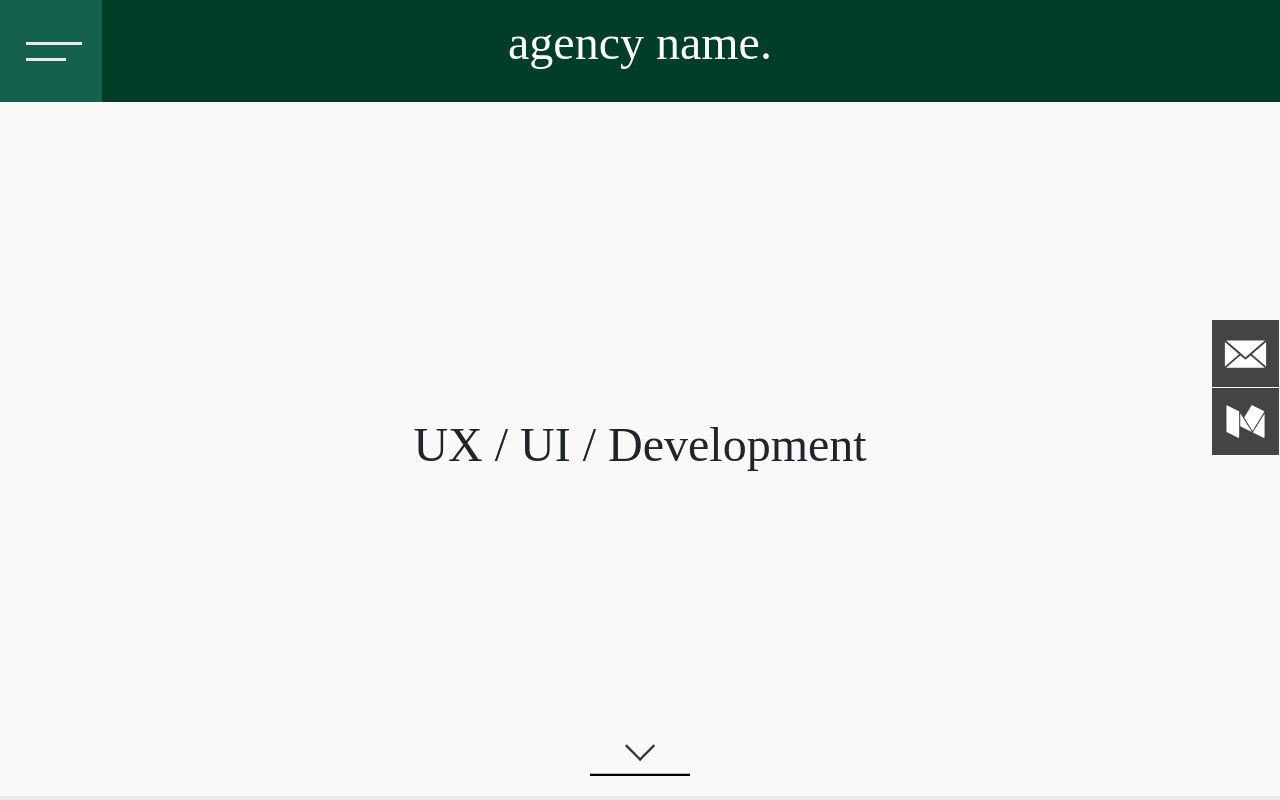
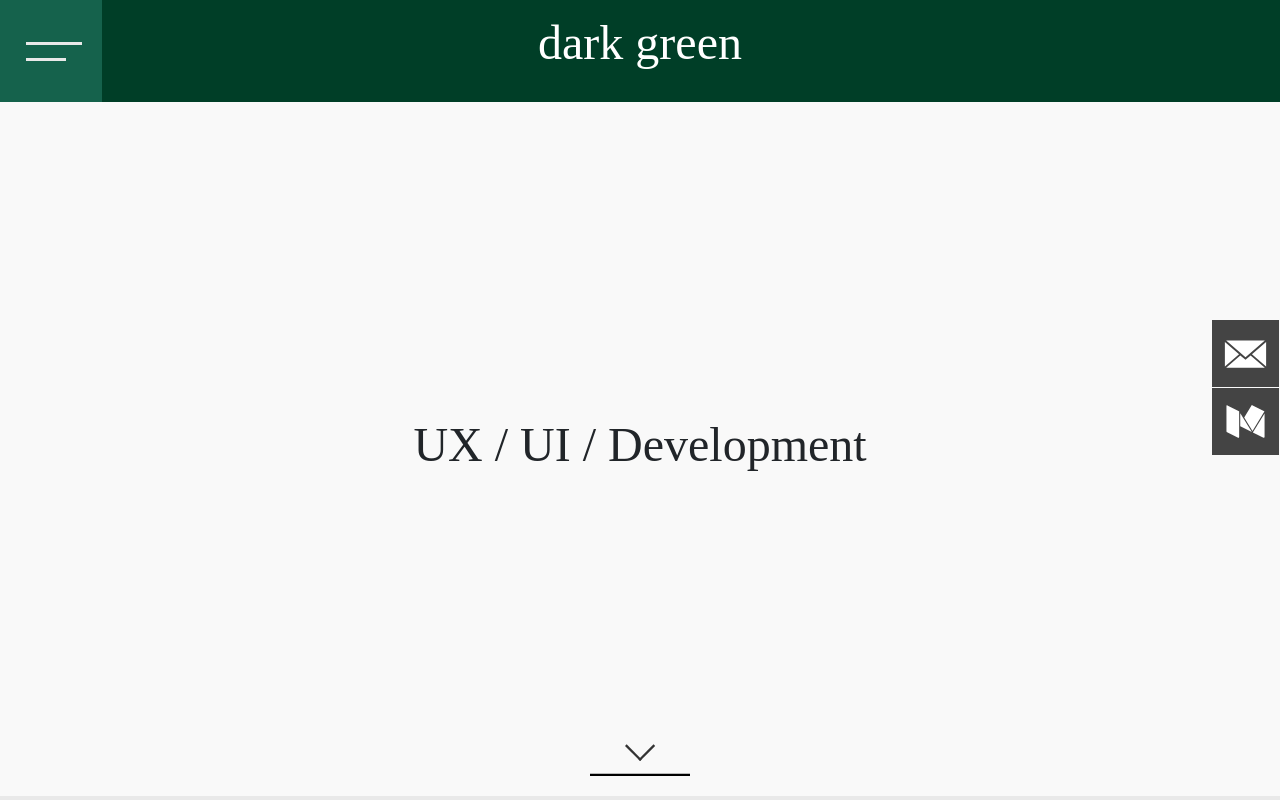
Before and after one commit to calvchum/agency-webpage, a React (Create React App) app: page / in a window 1280 px wide. Shown: the top 800 px of the page. Built offline with nearby package versions, Linux system fonts and the light colour scheme.

Commit message:
agency name

```diff
--- a/public/index.html
+++ b/public/index.html
@@ -2,7 +2,6 @@
 <html lang="en">
   <head>
     <meta charset="utf-8" />
-    <link rel="shortcut icon" href="%PUBLIC_URL%/favicon.svg" />
     <meta name="viewport" content="width=device-width, initial-scale=1" />
     <meta name="theme-color" content="#000000" />
     <!--
@@ -10,6 +9,7 @@
       user's mobile device or desktop. See https://developers.google.com/web/fundamentals/web-app-manifest/
     -->
     <link rel="manifest" href="%PUBLIC_URL%/manifest.json" />
+    <link rel="shortcut icon" type="image/png" href="%PUBLIC_URL%/dg-favicon.svg"/>
     <!--
       Notice the use of %PUBLIC_URL% in the tags above.
       It will be replaced with the URL of the `public` folder during the build.
@@ -19,7 +19,7 @@
       work correctly both with client-side routing and a non-root public URL.
       Learn how to configure a non-root public URL by running `npm run build`.
     -->
-    <title>React App</title>
+    <title>dark green</title>
   </head>
   <body>
     <noscript>You need to enable JavaScript to run this app.</noscript>
--- a/src/components/Footer.js
+++ b/src/components/Footer.js
@@ -38,7 +38,7 @@ class Footer extends Component {
           </Col>
     {/* COPYRIGHT */}
           <Col className="footer-content-align copyright-justify-content" xs="12" md="6" lg="6">
-            <p className="body-text ">Copyright 2019 Agency Name</p>
+            <p className="body-text ">Copyright 2019 Dark Green Design</p>
           </Col>
         </Row>
     );
--- a/src/components/Header.js
+++ b/src/components/Header.js
@@ -12,7 +12,7 @@ class Header extends Component {
           <button id="hamburger-menu-icon" className={this.props.isBurgerOpen ? 'active' : ''} onClick={this.props.handleBurgerOpen}><span></span><span></span></button>
           <div className="header-positioning">
             <Link style={{textDecoration: 'none', color: 'white'}} to='/'>
-              <p className="header-text">agency name.</p>
+              <p className="header-text">dark green</p>
             </Link>
           </div>
         </Col>
--- a/src/components/Layover.js
+++ b/src/components/Layover.js
@@ -6,7 +6,7 @@ class Layover extends Component {
     return (
     <div id="test" className="layover-wrapper">
       <h1 className="header-text layover-text">
-        Agency Name
+        dark green
       </h1>
     </div>
     );
```
Also changed, not shown: public/dg-favicon.svg (added), public/favicon.svg (deleted).
